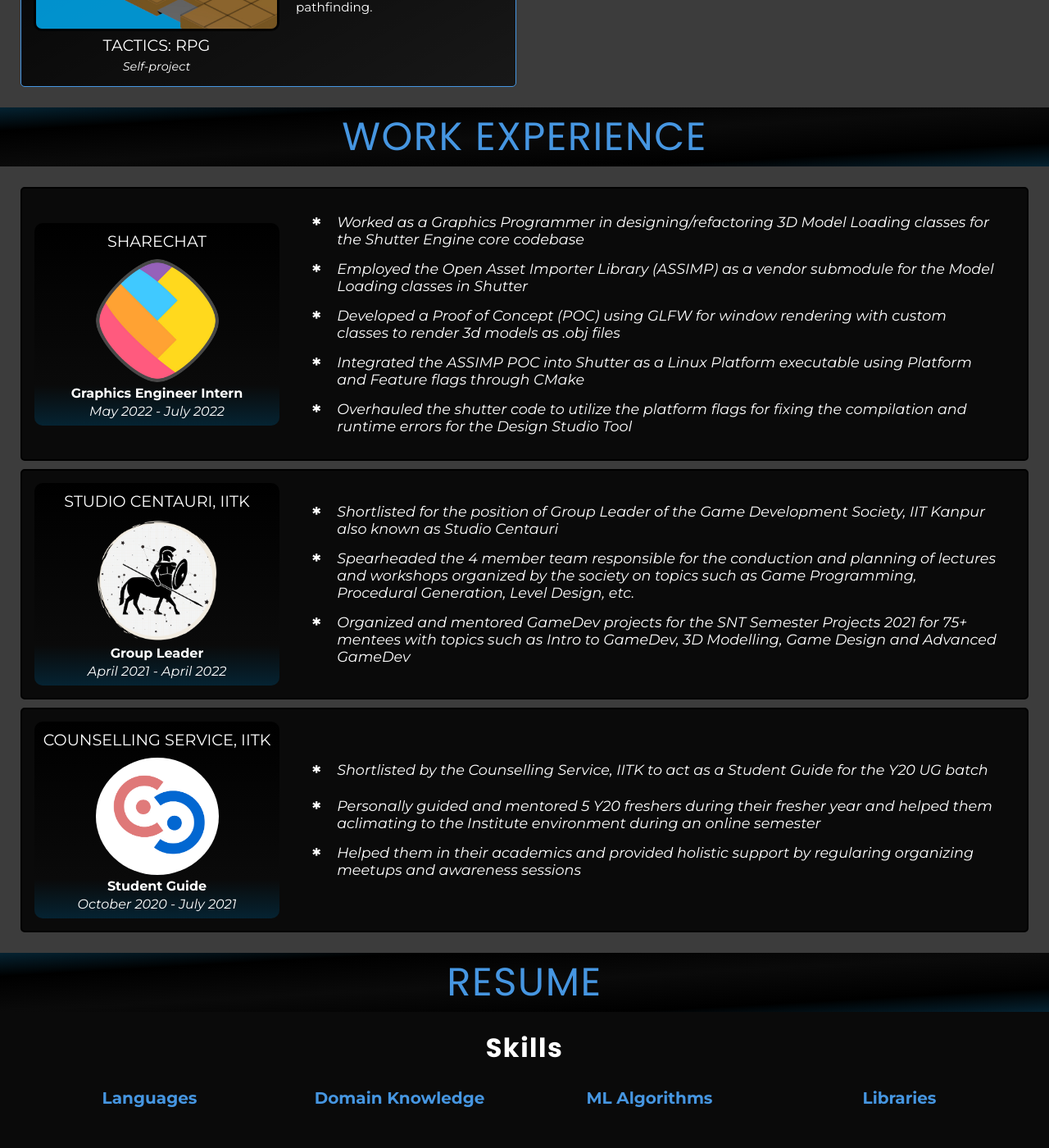
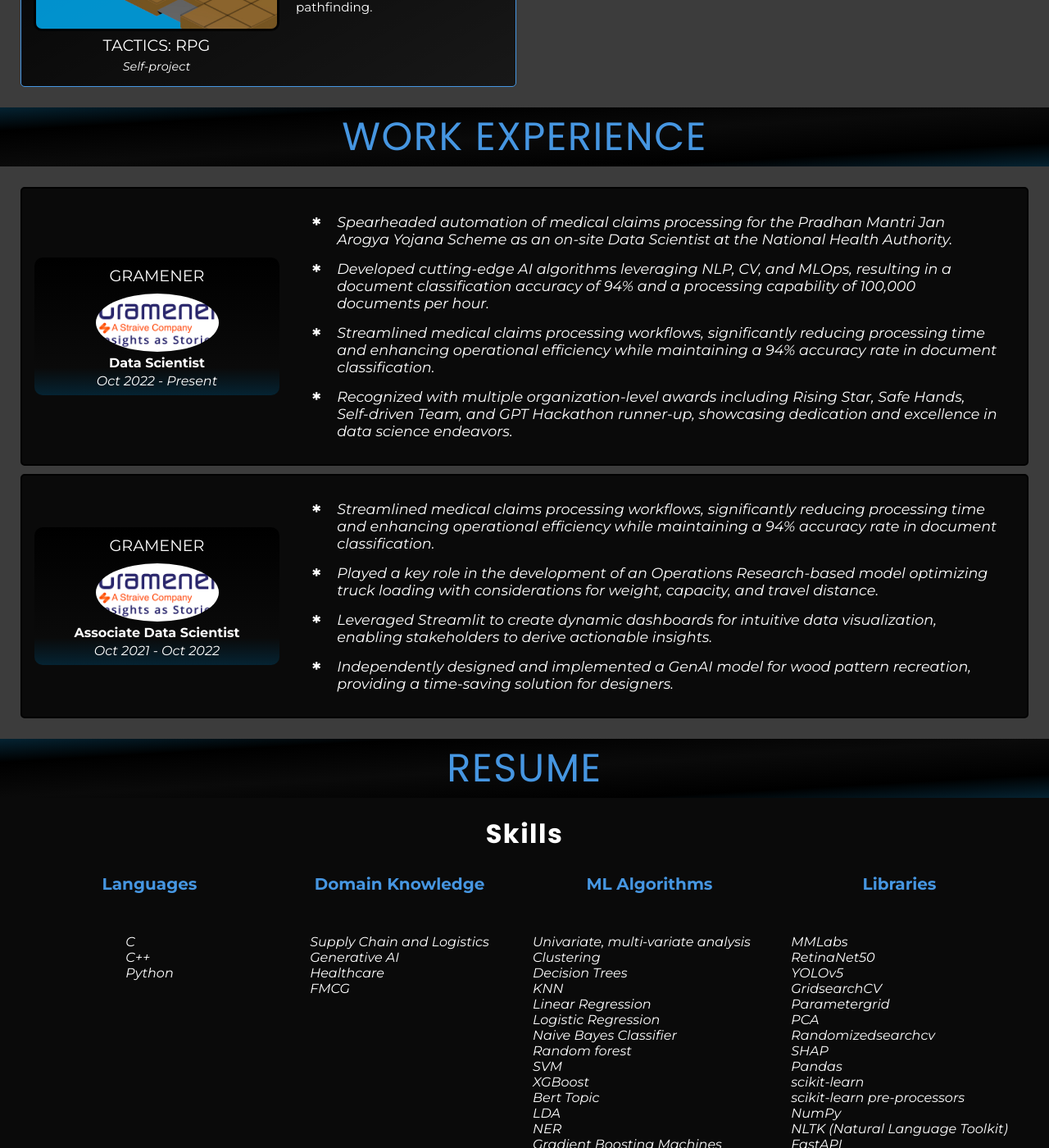
Before and after one commit to Rushiraj98/Rushiraj98.github.io, a Jekyll site: the page built from index.md, in a window 1280 px wide and 1400 px high, scrolled down 3433 px. Shown: the whole window at 82% size. Built offline with Jekyll 4.4.1, drawn with Linux system fonts in a browser that asks for light colours; some of the changed text lies outside the part shown.

Commit message:
FIX: Content Changes

```diff
--- a/_config.yml
+++ b/_config.yml
@@ -30,7 +30,7 @@
 # Other Details (Custom)
 banner-img: "/assets/banner.png"
 profile-img: "/assets/Profile.jpg"
-work-status: "Ex-Group Leader, Studio Centauri, IIT Kanpur"
+work-status: "Data Scientist / MLOps Engineer, Gramener, Delhi/Hyderabad"
 likes: "Books, Anime/Manga, Tae-kwon-do, Pop/Hip-Hop"
 games: "Fallout: New Vegas, Mass Effect 2, Disco Elysium, Dark Souls, Final Fantasy VI, Stardew Valley, Far Cry 3 and Civilization V"
 quote: '"In the darkest times, hope is something you give yourself. That is the meaning of inner strength" - Iroh'
--- a/_data/work.yml
+++ b/_data/work.yml
@@ -1,31 +1,22 @@
-- company: "ShareChat"
-  logo: "/assets/logos/sharechat.png"
-  url: "https://sharechat.com/"
-  position: "Graphics Engineer Intern"
-  timeline: "May 2022 - July 2022"
+- company: "Gramener"
+  logo: "/assets/logos/gramener.png"
+  url: "www.gramener.com"
+  position: "Data Scientist"
+  timeline: "Oct 2022 - Present"
   tasks:
-    - task: "Worked as a Graphics Programmer in designing/refactoring 3D Model Loading classes for the Shutter Engine core codebase"
-    - task: "Employed the Open Asset Importer Library (ASSIMP) as a vendor submodule for the Model Loading classes in Shutter"
-    - task: "Developed a Proof of Concept (POC) using GLFW for window rendering with custom classes to render 3d models as .obj files"
-    - task: "Integrated the ASSIMP POC into Shutter as a Linux Platform executable using Platform and Feature flags through CMake"
-    - task: "Overhauled the shutter code to utilize the platform flags for fixing the compilation and runtime errors for the Design Studio Tool"
+    - task: "Spearheaded automation of medical claims processing for the Pradhan Mantri Jan Arogya Yojana Scheme as an on-site Data Scientist at the National Health Authority."
+    - task: "Developed cutting-edge AI algorithms leveraging NLP, CV, and MLOps, resulting in a document classification accuracy of 94% and a processing capability of 100,000 documents per hour."
+    - task: "Streamlined medical claims processing workflows, significantly reducing processing time and enhancing operational efficiency while maintaining a 94% accuracy rate in document classification."
+    - task: "Recognized with multiple organization-level awards including Rising Star, Safe Hands, Self-driven Team, and GPT Hackathon runner-up, showcasing dedication and excellence in data science endeavors."
 
-- company: "Studio Centauri, IITK"
-  logo: "/assets/logos/gamedev.png"
-  url: "https://gds.sntiitk.in/"
-  position: "Group Leader"
-  timeline: "April 2021 - April 2022"
+
+- company: "Gramener"
+  logo: "/assets/logos/gramener.png"
+  url: "www.gramener.com"
+  position: "Associate Data Scientist"
+  timeline: "Oct 2021 - Oct 2022"
   tasks:
-    - task: "Shortlisted for the position of Group Leader of the Game Development Society, IIT Kanpur also known as Studio Centauri"
-    - task: "Spearheaded the 4 member team responsible for the conduction and planning of lectures and workshops organized by the society on topics such as Game Programming, Procedural Generation, Level Design, etc."
-    - task: "Organized and mentored GameDev projects for the SNT Semester Projects 2021 for 75+ mentees with topics such as Intro to GameDev, 3D Modelling, Game Design and Advanced GameDev"
-
-- company: "Counselling Service, IITK"
-  logo: "/assets/logos/cs.png"
-  url: "https://www.iitk.ac.in/counsel/"
-  position: "Student Guide"
-  timeline: "October 2020 - July 2021"
-  tasks:
-    - task: "Shortlisted by the Counselling Service, IITK to act as a Student Guide for the Y20 UG batch"
-    - task: "Personally guided and mentored 5 Y20 freshers during their fresher year and helped them aclimating to the Institute environment during an online semester"
-    - task: "Helped them in their academics and provided holistic support by regularing organizing meetups and awareness sessions"
+    - task: "Streamlined medical claims processing workflows, significantly reducing processing time and enhancing operational efficiency while maintaining a 94% accuracy rate in document classification."
+    - task: "Played a key role in the development of an Operations Research-based model optimizing truck loading with considerations for weight, capacity, and travel distance."
+    - task: "Leveraged Streamlit to create dynamic dashboards for intuitive data visualization, enabling stakeholders to derive actionable insights."
+    - task: "Independently designed and implemented a GenAI model for wood pattern recreation, providing a time-saving solution for designers."
```
Also changed, not shown: assets/Profile.jfif (added), assets/Profile0.jpg (renamed from assets/Profile.jpg), assets/Profile2.jfif (added), assets/Profile20.jpg (renamed from assets/Profile2.jpg), assets/logos/gramener.png (added).
